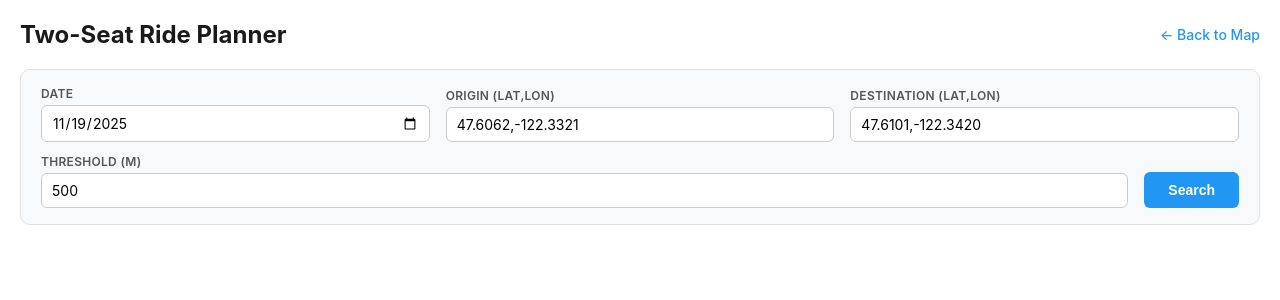
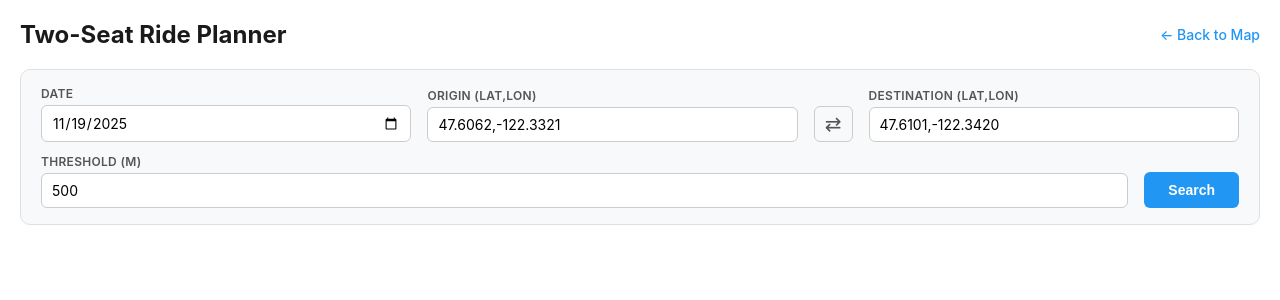
Before and after one commit to tjasz/gtfs-sim, a React (Vite) app in the folder client/: page /rides in a window 1280 px wide. Shown: the top 300 px of the page. Built offline with nearby package versions, Linux system fonts and the light colour scheme.

Commit message:
Add a button to swap origin and destination

```diff
--- a/client/src/RidesPage.css
+++ b/client/src/RidesPage.css
@@ -80,6 +80,25 @@
   outline: none;
   border-color: #2196F3;
   box-shadow: 0 0 0 2px rgba(33, 150, 243, 0.15);
+}
+
+.swap-btn {
+  background: none;
+  border: 1px solid #ccc;
+  border-radius: 6px;
+  font-size: 20px;
+  cursor: pointer;
+  padding: 4px 10px;
+  height: 36px;
+  line-height: 1;
+  color: #555;
+  transition: background 0.2s, color 0.2s;
+  align-self: flex-end;
+}
+
+.swap-btn:hover {
+  background: #e0e0e0;
+  color: #1a1a1a;
 }
 
 .search-btn {
--- a/client/src/RidesPage.jsx
+++ b/client/src/RidesPage.jsx
@@ -228,6 +228,7 @@ function RidesPage() {
             <span>Origin (lat,lon)</span>
             <input type="text" value={origin} onChange={(e) => setOrigin(e.target.value)} placeholder="47.6062,-122.3321" />
           </label>
+          <button type="button" className="swap-btn" title="Swap origin and destination" onClick={() => { setOrigin(destination); setDestination(origin); }}>⇄</button>
           <label>
             <span>Destination (lat,lon)</span>
             <input type="text" value={destination} onChange={(e) => setDestination(e.target.value)} placeholder="47.6101,-122.3420" />
```
